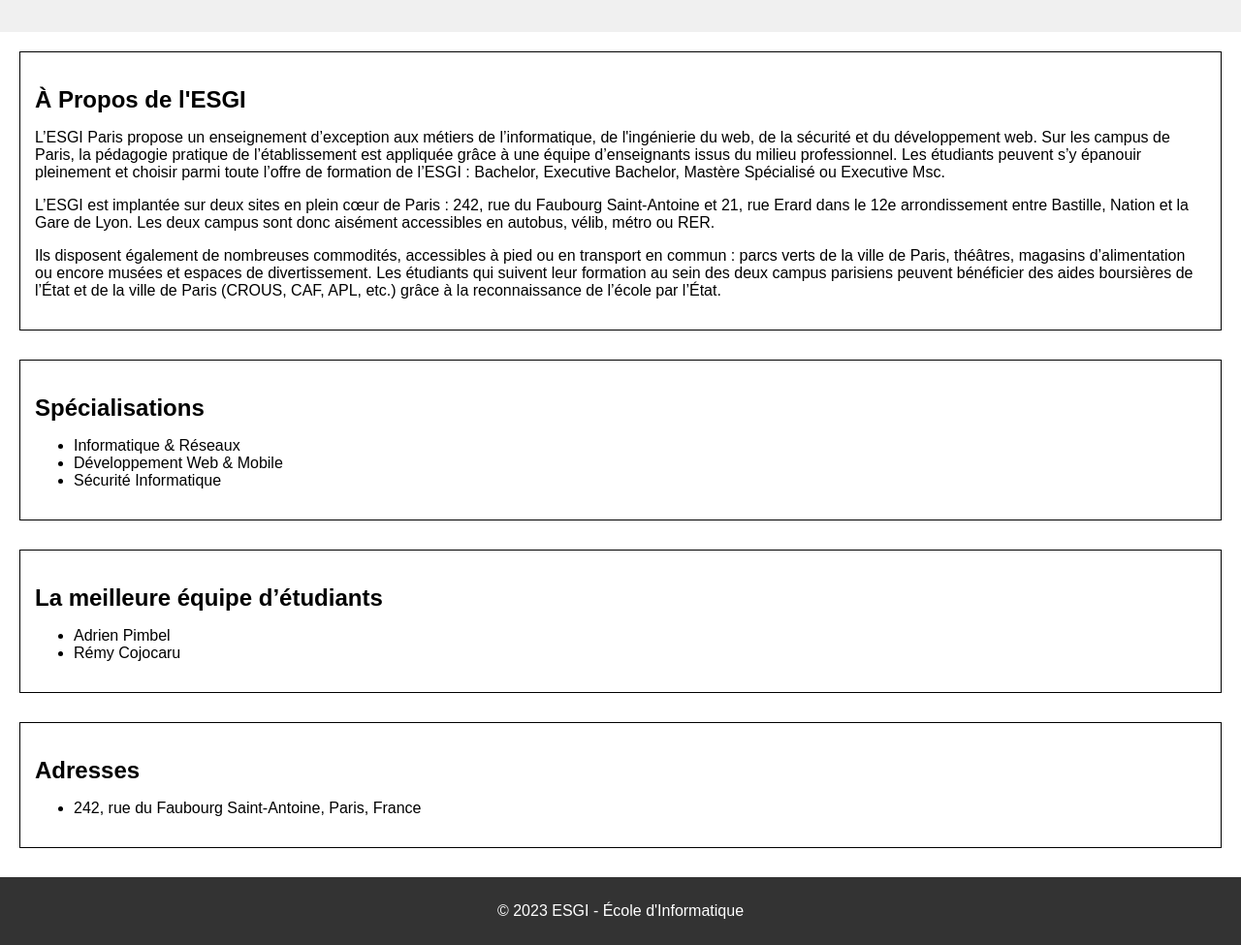
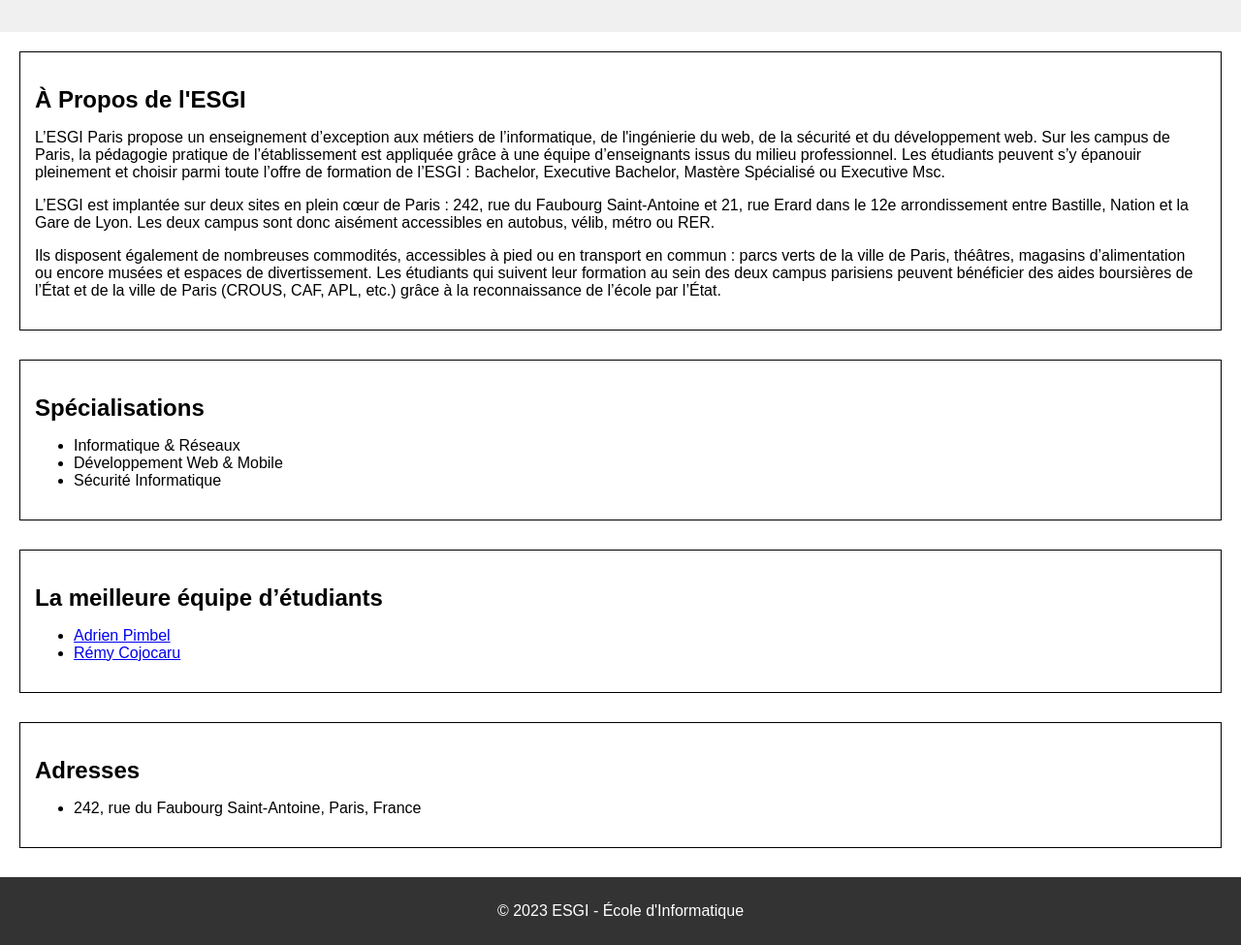
Before and after one commit to bori-to/TP_Git, a plain HTML site: page src/index.html in a window 1280 px wide. Shown: the part 121-1096 px from the top of the page at 97% size. Drawn offline with Linux system fonts and the light colour scheme.

Commit message:
Add href sur nom élève vers Github dans section equipe_etud

```diff
--- a/src/index.html
+++ b/src/index.html
@@ -34,8 +34,8 @@
     <section id="equipe_etud">
       <h2>La meilleure équipe d’étudiants</h2>
       <ul>
-        <li>Adrien Pimbel</li>
-        <li>Rémy Cojocaru</li>
+        <li><a href="https://github.com/bori-to" title="Github Adrien">Adrien Pimbel</a></li>
+        <li><a href="https://github.com/RomAuLait" title="Github Rémy">Rémy Cojocaru</a></li>
       </ul>
     </section>
 
```
